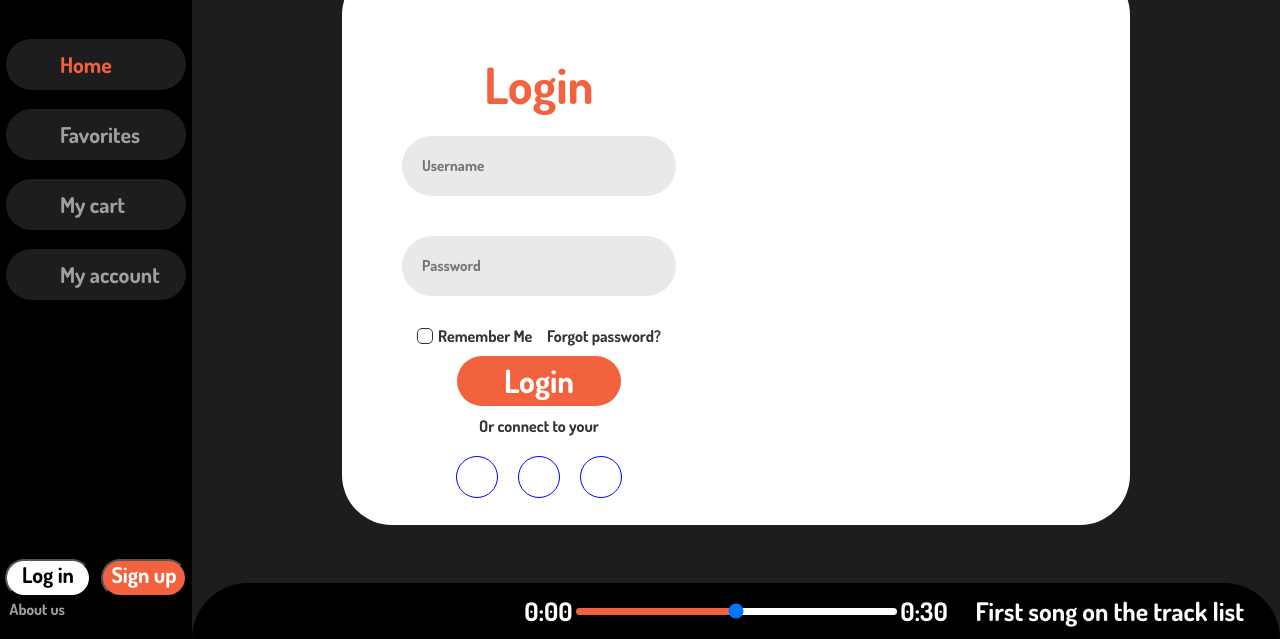
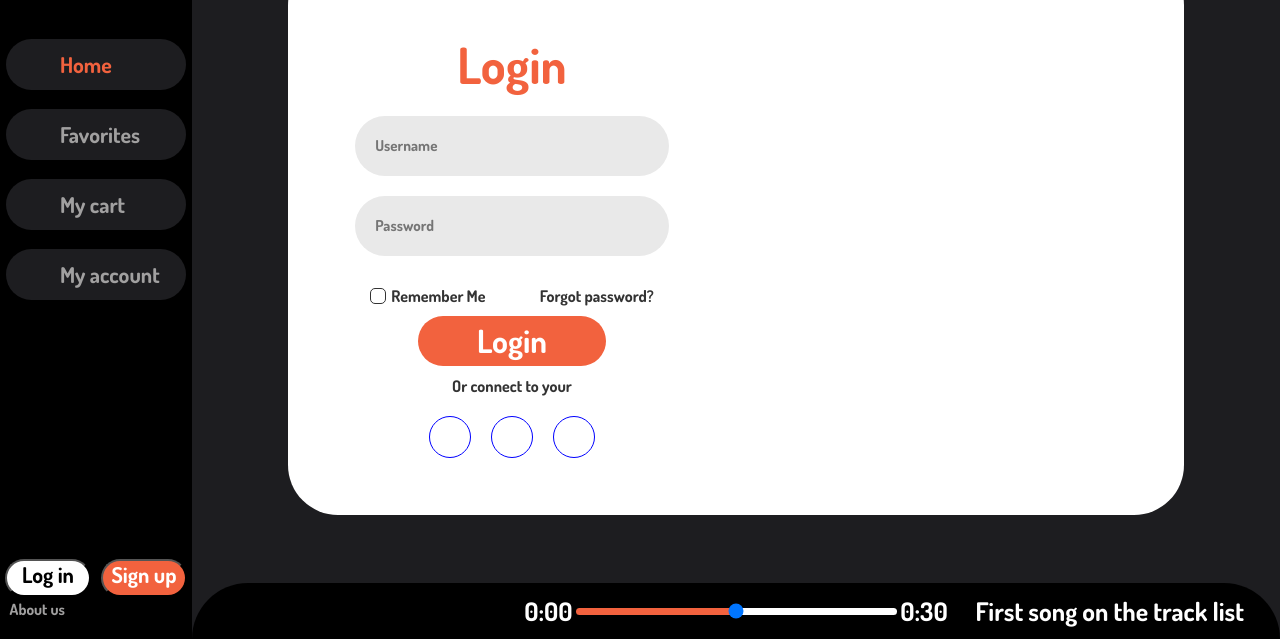
Before and after one commit to nKay83/Classic-Groove, a PHP site: page / in a window 1280 px wide. Shown: the part 161-800 px from the top of the page. Run offline with PHP 8.4, Linux system fonts and the light colour scheme; some libraries are stand-ins or nearby versions.

Commit message:
css login

```diff
--- a/src/style/login.css
+++ b/src/style/login.css
@@ -1,5 +1,9 @@
 #login {
   font-family: "Dosis", sans-serif;
+  display: flex;
+  justify-content: center;
+  align-items: center;
+  height: 85vh;
 }
 #login p {
   margin-top: 10px;
@@ -14,28 +18,24 @@
 #login .login-form {
   background-color: var(--whi);
   display: flex;
-
-  top: 0;
-  right: 0;
   justify-content: center;
   align-items: center;
   height: 70vh;
+  width:70vw;
   border-radius: 50px;
-  margin: 70px 150px 100px;
+  margin: auto;
 }
 #login .left {
   display: flex;
   justify-content: center;
   align-items: center;
   width: 50%;
-  padding: 0px 30px 0px 30px;
+  /* padding: 0px 30px 0px 30px; */
 }
 #login .container {
-  width: 50%;
-  width: 400px;
-  display: flex;
-  flex-direction: column;
-  padding: 40px 30px 0 30px;
+    width: 70%;
+  /* display: flex;
+  flex-direction: column; */
 }
 #login .right {
   width: 50%;
```
